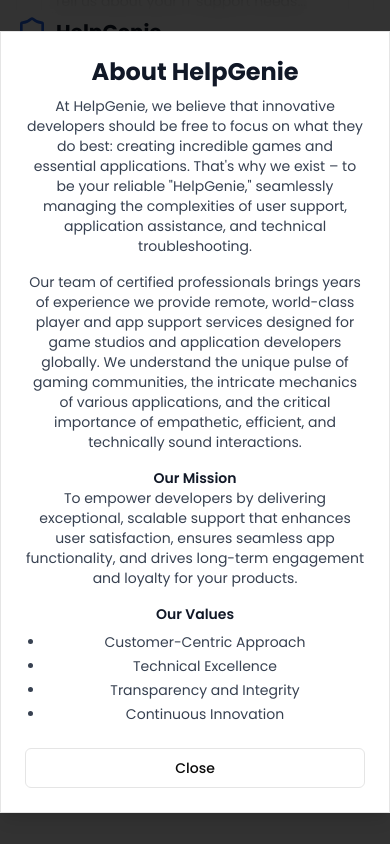
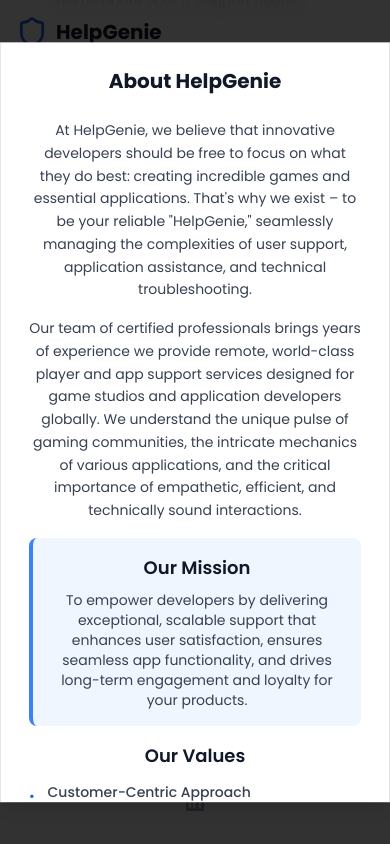
Before and after one commit to itsyashprakash/helpgenie, a Next.js app: page / in a window 390 px wide. Both pictures are taken after a click on the button "About Us". Shown: the part 5227-6071 px from the top of the page. Built offline with nearby package versions, Linux system fonts and the light colour scheme.

Commit message:
made the about dialouge alert responsive

```diff
--- a/components/about-dialog.tsx
+++ b/components/about-dialog.tsx
@@ -14,41 +14,86 @@ import {
 export function AboutDialog({ open, onOpenChange }: { open: boolean; onOpenChange: (open: boolean) => void }) {
   return (
     <AlertDialog open={open} onOpenChange={onOpenChange}>
-      <AlertDialogContent className="max-w-2xl">
-        <AlertDialogHeader>
-          <AlertDialogTitle className="text-2xl font-bold text-gray-900">About HelpGenie</AlertDialogTitle>
-          <AlertDialogDescription className="text-gray-700 space-y-4">
-            <p>
+      <AlertDialogContent className="sm:max-w-[90%] md:max-w-3xl max-h-[90vh] overflow-y-auto">
+        <AlertDialogHeader className="px-1">
+          <AlertDialogTitle className="text-xl md:text-3xl font-bold text-gray-900 mb-4">
+            About HelpGenie
+          </AlertDialogTitle>
+          <AlertDialogDescription className="text-gray-700 space-y-4 text-sm md:text-base">
+            <div className="space-y-4">
+              <p className="leading-relaxed">
                 At HelpGenie, we believe that innovative developers should be free to focus on what they do best:
                 creating incredible games and essential applications. That's why we exist – to be your reliable "HelpGenie,"
                 seamlessly managing the complexities of user support, application assistance, and technical troubleshooting.
               </p>
-            <p>
+
+              <p className="leading-relaxed">
                 Our team of certified professionals brings years of experience we provide remote, world-class player
                 and app support services designed for game studios and application developers globally. We understand
                 the unique pulse of gaming communities, the intricate mechanics of various applications, and the critical
                 importance of empathetic, efficient, and technically sound interactions.
               </p>
-            <div className="mt-4">
-              <h3 className="font-semibold text-gray-900">Our Mission</h3>
-              <p>
+
+              <div className="bg-blue-50 p-4 rounded-lg border-l-4 border-blue-500">
+                <h3 className="font-semibold text-lg text-gray-900 mb-2">Our Mission</h3>
+                <p className="text-gray-700">
                   To empower developers by delivering exceptional, scalable support that enhances user satisfaction, ensures
                   seamless app functionality, and drives long-term engagement and loyalty for your products.
                 </p>
               </div>
+
               <div className="mt-4">
-              <h3 className="font-semibold text-gray-900">Our Values</h3>
-              <ul className="list-disc pl-5 space-y-1 mt-2">
-                <li>Customer-Centric Approach</li>
-                <li>Technical Excellence</li>
-                <li>Transparency and Integrity</li>
-                <li>Continuous Innovation</li>
+                <h3 className="font-semibold text-lg text-gray-900 mb-3">Our Values</h3>
+                <ul className="grid grid-cols-1 sm:grid-cols-2 gap-3">
+                  <li className="flex items-start space-x-2">
+                    <span className="text-blue-600 mt-1">•</span>
+                    <span className="text-gray-700">
+                      <span className="font-medium">Customer-Centric Approach</span>
+                      <p className="text-sm text-gray-500">Your success is our top priority</p>
+                    </span>
+                  </li>
+                  <li className="flex items-start space-x-2">
+                    <span className="text-blue-600 mt-1">•</span>
+                    <span className="text-gray-700">
+                      <span className="font-medium">Technical Excellence</span>
+                      <p className="text-sm text-gray-500">Expert solutions for complex challenges</p>
+                    </span>
+                  </li>
+                  <li className="flex items-start space-x-2">
+                    <span className="text-blue-600 mt-1">•</span>
+                    <span className="text-gray-700">
+                      <span className="font-medium">Transparency & Integrity</span>
+                      <p className="text-sm text-gray-500">Clear, honest communication</p>
+                    </span>
+                  </li>
+                  <li className="flex items-start space-x-2">
+                    <span className="text-blue-600 mt-1">•</span>
+                    <span className="text-gray-700">
+                      <span className="font-medium">Continuous Innovation</span>
+                      <p className="text-sm text-gray-500">Always improving our services</p>
+                    </span>
+                  </li>
                 </ul>
+              </div>
+
+              <div className="mt-6 pt-4 border-t border-gray-200">
+                <h3 className="font-semibold text-lg text-gray-900 mb-3">Why Choose Us?</h3>
+                <div className="grid grid-cols-1 md:grid-cols-2 gap-4">
+                  <div className="bg-white p-3 rounded-lg border border-gray-100 shadow-sm">
+                    <h4 className="font-medium text-gray-900 mb-1">24/7 Support</h4>
+                    <p className="text-sm text-gray-600">Round-the-clock assistance for your users</p>
+                  </div>
+                  <div className="bg-white p-3 rounded-lg border border-gray-100 shadow-sm">
+                    <h4 className="font-medium text-gray-900 mb-1">Global Coverage</h4>
+                    <p className="text-sm text-gray-600">Supporting users across all timezones</p>
+                  </div>
+                </div>
+              </div>
             </div>
           </AlertDialogDescription>
         </AlertDialogHeader>
-        <AlertDialogFooter>
-          <AlertDialogCancel>Close</AlertDialogCancel>
+        <AlertDialogFooter className="mt-4 px-1">
+          <AlertDialogCancel className="w-full sm:w-auto">Close</AlertDialogCancel>
         </AlertDialogFooter>
       </AlertDialogContent>
     </AlertDialog>
```
Lines whose indentation alone changed are shown as unchanged.
